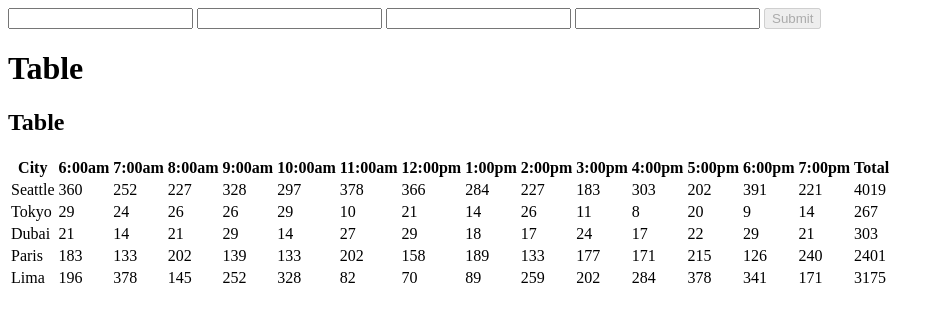
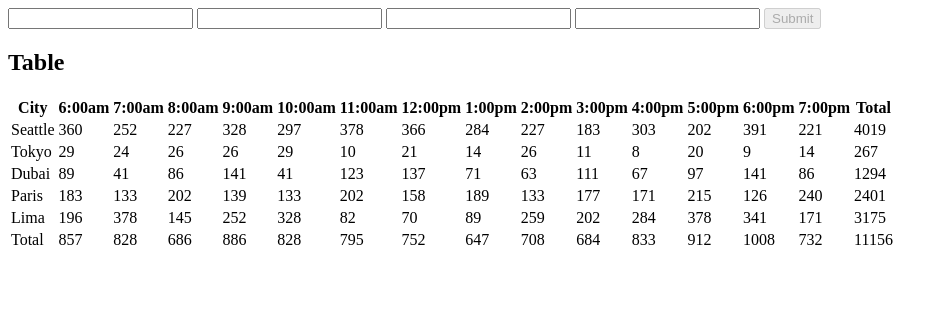
Before and after one commit to c0d3cisco/SalmonCookies-Svelte, a SvelteKit app: page / in a window 1280 px wide. Shown: the top 322 px of the page, without its empty margins (0-948 px from the left). Built offline with nearby package versions, Linux system fonts and the light colour scheme.

Commit message:
form and table are combined

```diff
--- a/src/routes/+page.svelte
+++ b/src/routes/+page.svelte
@@ -2,6 +2,11 @@
 	import Table from './table.svelte';
 
 	let array = [
+		{ cityName: 'Seattle', minCustomer: 23, maxCustomer: 65, avgCookieSaleHour: 6.3 },
+		{ cityName: 'Tokyo', minCustomer: 3, maxCustomer: 24, avgCookieSaleHour: 1.2 },
+		{ cityName: 'Dubai', minCustomer: 11, maxCustomer: 38, avgCookieSaleHour: 3.7 },
+		{ cityName: 'Paris', minCustomer: 20, maxCustomer: 38, avgCookieSaleHour: 6.3 },
+		{ cityName: 'Lima', minCustomer: 2, maxCustomer: 65, avgCookieSaleHour: 6.3 },
 	];
 
 	let cityName;
@@ -40,9 +45,7 @@
 </form>
 
 <div class="container">
-	<h1>Table</h1>
-
-	<Table cityObjArr={array} />
+	<Table cityObjArrInput={array} />
 </div>
 
 <style>
--- a/src/routes/table.svelte
+++ b/src/routes/table.svelte
@@ -39,27 +39,27 @@
 		'6:00pm',
 		'7:00pm'
 	];
-	let startCityObjArr = [
-		new CitySales('Seattle', 23, 65, 6.3),
-		new CitySales('Tokyo', 3, 24, 1.2),
-		new CitySales('Dubai', 11, 24, 1.2),
-		new CitySales('Paris', 20, 38, 6.3),
-		new CitySales('Lima', 2, 65, 6.3),
-	];
+	export let cityObjArrInput;
 
-	export let cityObjArr;
+	$: cityObjArrInput = cityObjArrInput.map((city) => {
+		city = new CitySales(city.cityName, city.minCustomer, city.maxCustomer, city.avgCookieSaleHour)
+		city.generateHourlySales();
+		city.calculateTotalSales();
+		return city;
+	})
 
-	$: {
-		cityObjArr = [
-			...startCityObjArr,
-			// ...cityObjArr,
-		];
+	let hourTotals = [];
+  $: {
+    hourTotals = [];
+    for (let i = 0; i < hours.length; i++) {
+      let total = 0;
+      cityObjArrInput.forEach((city) => {
+        total += city.hourlySaleList[i];
+      });
+      hourTotals.push(total);
+    }
+  }
 
-		cityObjArr.forEach((city) => {
-			city.generateHourlySales();
-			city.calculateTotalSales();
-		});
-	}
 </script>
 
 <main>
@@ -77,7 +77,7 @@
 			</tr>
 		</thead>
 		<!-- {#each cityObjArr as city, i(city.cityName)} -->
-		{#each cityObjArr as { cityName, hourlySaleList, totalSales }}
+		{#each cityObjArrInput as { cityName, hourlySaleList, totalSales }}
 			<tbody>
 				<tr>
 					<td>{cityName}</td>
@@ -88,6 +88,15 @@
 				</tr>
 			</tbody>
 		{/each}
+		<tfoot>
+      <tr>
+        <td>Total</td>
+        {#each hourTotals as total}
+          <td>{total}</td>
+        {/each}
+        <td>{cityObjArrInput.reduce((total, city) => total + city.totalSales, 0)}</td>
+      </tr>
+    </tfoot>
 	</table>
 </main>
 
```
